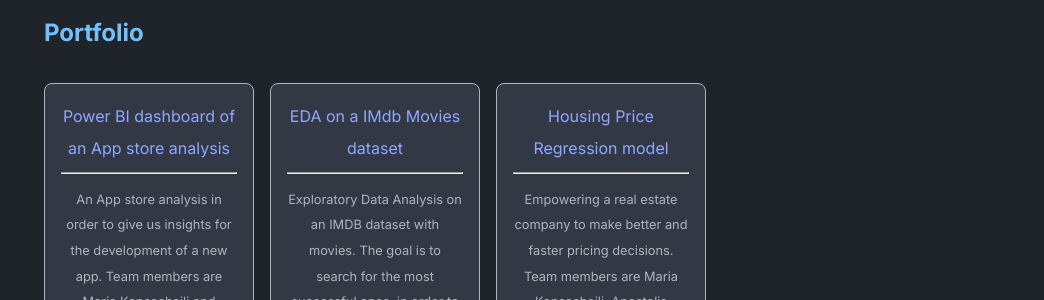
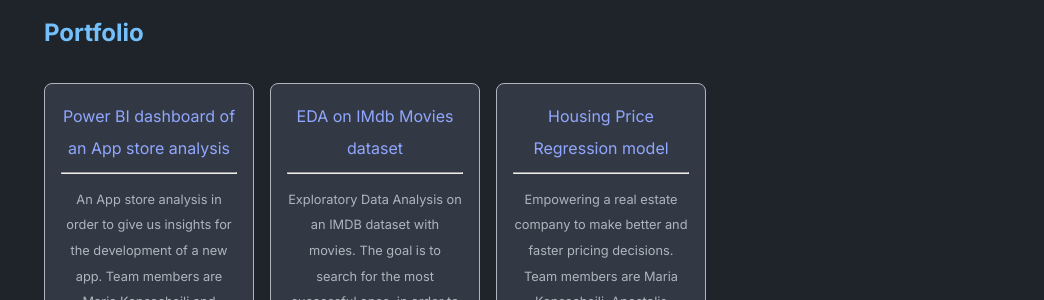
Before and after one commit to mariakopsacheili/mariakopsacheili.github.io, a Jekyll site: the page built from index.md, in a window 1280 px wide. Shown: the part 420-720 px from the top of the page, without its empty margins (236-1280 px from the left). Built offline with Jekyll 4.4.1, drawn with Linux system fonts in a browser that asks for light colours.

```diff
--- a/_data/home.yml
+++ b/_data/home.yml
@@ -13,7 +13,7 @@ project_entries:
     url: https://github.com/mariakopsacheili/PowerBI-project-Apple-Store.git
     desc: An App store analysis in order to give us insights for the development of a new app. Team members are Maria Kopsacheili and Giannis Angelidakis. #This is an example project, configured in _data/home.yml
 
-  - title: EDA on a IMdb Movies dataset
+  - title: EDA on IMdb Movies dataset
     url: https://github.com/mariakopsacheili/EDA-on-IMDB-Movies-Dataset.git
     desc: Exploratory Data Analysis on an IMDB dataset with movies. The goal is to search for the most successful ones, in order to take them as an inspiration for developing a new movie in our Production Company.
 
```
